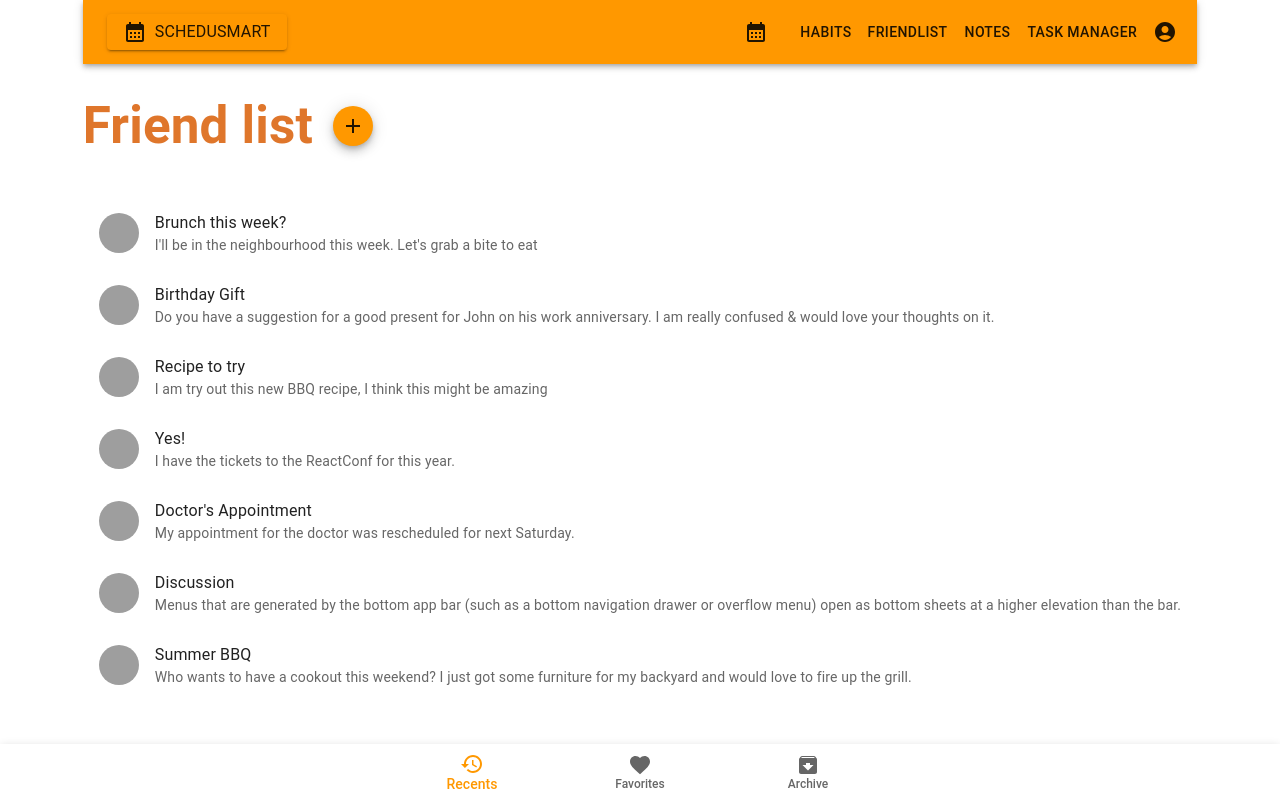
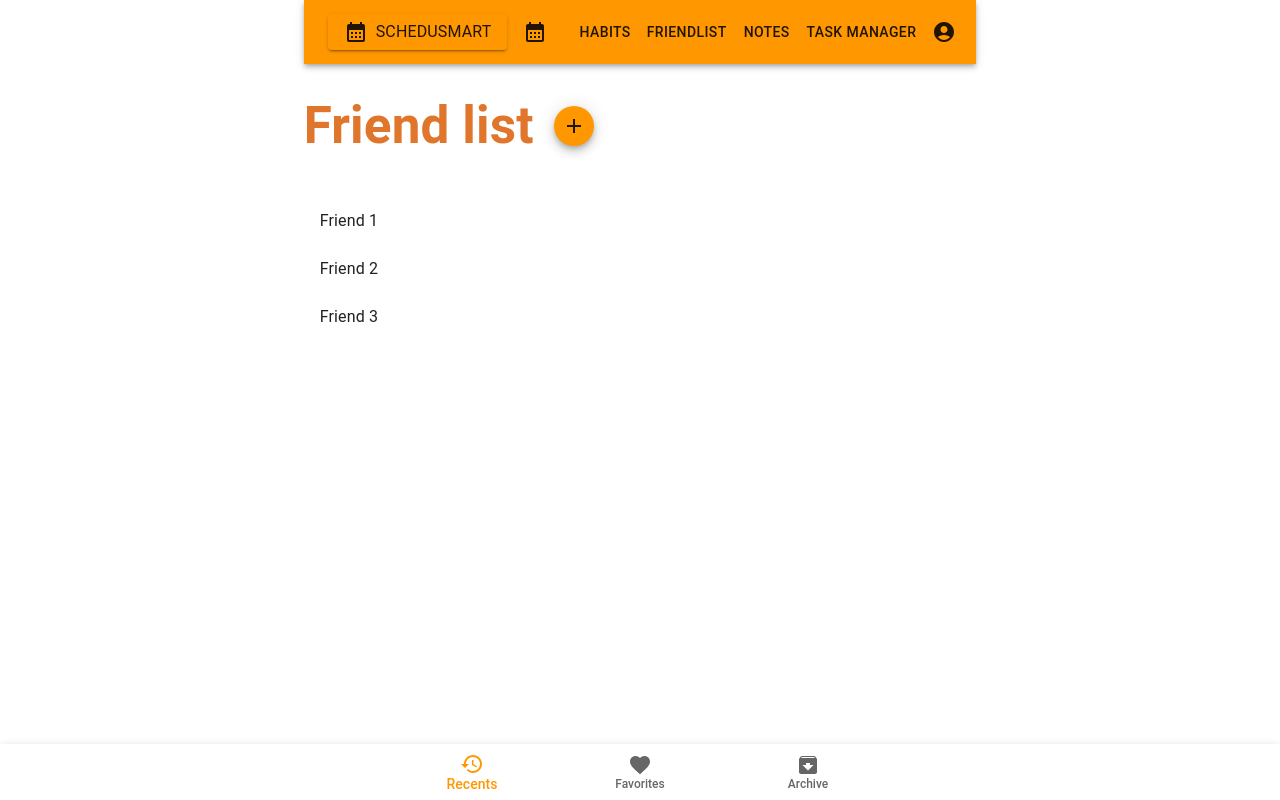
Before and after one commit to Reece-Ausmus/ScheduSmart, a React (Vite) app in the folder schedusmart-frontend/: page /friendlist in a window 1280 px wide. Built offline with nearby package versions, Linux system fonts and the light colour scheme; grey boxes are pictures that could not be loaded.

Commit message:
implementation of friend list

```diff
--- a/schedusmart-frontend/src/App.jsx
+++ b/schedusmart-frontend/src/App.jsx
@@ -17,7 +17,8 @@ import FileUpload from './pages/FileUpload'
 import SetupCourses from './pages/SetupCourses'
 import Habits from './pages/Habits'
 import ResetPassword from './pages/ResetPassword'
-import Friendlist from'./pages/Friendlist'
+import Friendlist from './pages/Friendlist'
+import Chatbox from "./components/New_chatbox";
 
 // to run program
 // Open new terminal
@@ -37,23 +38,24 @@ export default function App() {
     <div>
       <BrowserRouter>
         <Routes>
-          <Route index element={<Welcome/>} />
-          <Route path="/welcome" element={<Welcome/>} />
-          <Route path="/settings" element={<Settings/>} />
-          <Route path="/dashboard" element={<Dashboard/>} />
-          <Route path="/signout" element={<Signout/>} />
-          <Route path="/createaccount" element={<Createaccount/>} />
-          <Route path="/signin" element={<SignIn/>} />
-          <Route path="/resetpassword" element={<ResetPassword/>} />
-          <Route path="/calendar" element={<MainFrame/>}/>
-          <Route path="/taskmanager" element={<TaskManager/>}/>
-          <Route path="/draganddrop" element={<DragAndDrop/>}/>
-          <Route path="/notes" element={<Notes/>}/>
-          <Route path="/Habits" element={<Habits/>}/>
-          <Route path="/setupcourses" element={<SetupCourses/>}/>
-          <Route path="*" element={<NoPage/>} />
-          <Route path="/reminder" element={<Reminder/>} />
-          <Route path="/friendlist" element={<Friendlist/>}/>
+          <Route index element={<Welcome />} />
+          <Route path="/welcome" element={<Welcome />} />
+          <Route path="/settings" element={<Settings />} />
+          <Route path="/dashboard" element={<Dashboard />} />
+          <Route path="/signout" element={<Signout />} />
+          <Route path="/createaccount" element={<Createaccount />} />
+          <Route path="/signin" element={<SignIn />} />
+          <Route path="/resetpassword" element={<ResetPassword />} />
+          <Route path="/calendar" element={<MainFrame />} />
+          <Route path="/taskmanager" element={<TaskManager />} />
+          <Route path="/draganddrop" element={<DragAndDrop />} />
+          <Route path="/notes" element={<Notes />} />
+          <Route path="/Habits" element={<Habits />} />
+          <Route path="/setupcourses" element={<SetupCourses />} />
+          <Route path="*" element={<NoPage />} />
+          <Route path="/reminder" element={<Reminder />} />
+          <Route path="/friendlist" element={<Friendlist />} />
+          <Route path="/chat/:friendId" element={<Chatbox />} />
         </Routes>
       </BrowserRouter>
     </div>
--- /dev/null
+++ b/schedusmart-frontend/src/components/New_chatbox.jsx
@@ -0,0 +1,63 @@
+import React, { useState } from 'react';
+import { TextField, Button, List, ListItem, ListItemText, Paper } from '@mui/material';
+import { useParams } from 'react-router-dom';
+import { createTheme, ThemeProvider } from "@mui/material/styles";
+import { orange, grey } from "@mui/material/colors";
+const theme = createTheme({
+    palette: {
+        primary: orange,
+        secondary: {
+            main: "#ab5600",
+        },
+    },
+});
+
+const Chatbox = () => {
+    const { friendId } = useParams();
+    const [messages, setMessages] = useState([]);
+    const [inputValue, setInputValue] = useState('');
+
+    const handleSendMessage = () => {
+        if (inputValue.trim() !== '') {
+            setMessages([...messages, { text: inputValue, sender: 'You' }]);
+            setInputValue('');
+        }
+    };
+
+    return (
+        <ThemeProvider theme={theme}>
+        <Paper style={{ padding: '20px', maxWidth: '400px', margin: 'auto', marginTop: '50px' }}>
+            <List>
+                {messages.map((message, index) => (
+                    <ListItem key={index}>
+                        <ListItemText
+                            primary={message.sender}
+                            secondary={message.text}
+                            primaryTypographyProps={{ color: 'primary' }}
+                            secondaryTypographyProps={{ color: 'textPrimary' }}
+                        />
+                    </ListItem>
+                ))}
+            </List>
+            <TextField
+                label="Type a message"
+                variant="outlined"
+                fullWidth
+                value={inputValue}
+                onChange={(e) => setInputValue(e.target.value)}
+                onKeyPress={(e) => e.key === 'Enter' && handleSendMessage()}
+            />
+            <Button
+                variant="contained"
+                color="primary"
+                onClick={handleSendMessage}
+                style={{ marginTop: '10px', alignSelf: 'flex-end' }}
+            >
+                Send
+            </Button>
+        </Paper>
+        </ThemeProvider>
+    );
+};
+
+export default Chatbox;
--- a/schedusmart-frontend/src/pages/Friendlist.jsx
+++ b/schedusmart-frontend/src/pages/Friendlist.jsx
@@ -1,4 +1,4 @@
-import { useState, useEffect, useRef } from "react";
+import { useState, useEffect, useRef} from "react";
 import AddIcon from "@mui/icons-material/Add";
 import Autocomplete from '@mui/material/Autocomplete';
 import Box from '@mui/material/Box';
@@ -12,7 +12,9 @@ import Fab from "@mui/material/Fab";
 import ArchiveIcon from '@mui/icons-material/Archive';
 import Paper from '@mui/material/Paper';
 import List from '@mui/material/List';
+import ListItem from '@mui/material/ListItem';
 import ListItemButton from '@mui/material/ListItemButton';
+import ListItemIcon from '@mui/material/ListItemIcon';
 import ListItemAvatar from '@mui/material/ListItemAvatar';
 import ListItemText from '@mui/material/ListItemText';
 import Avatar from '@mui/material/Avatar';
@@ -26,6 +28,8 @@ import DialogContent from '@mui/material/DialogContent';
 import DialogContentText from '@mui/material/DialogContentText';
 import DialogTitle from '@mui/material/DialogTitle';
 import send_request from "./requester";
+import { Link as RouterLink} from 'react-router-dom';
+import PropTypes from 'prop-types';
 
 // user_id to get user info
 const userId = sessionStorage.getItem("user_id");
@@ -42,6 +46,38 @@ const theme = createTheme({
 function refreshMessages() {
     return messageExamples;
 }
+const messageExamples = [
+    {
+        primary: 'Brunch this week?',
+        secondary: "I'll be in the neighbourhood this week. Let's grab a bite to eat",
+        person: '/static/images/avatar/5.jpg',
+    },
+];
+
+const friends = [
+    { id: 1, name: 'Friend 1' },
+    { id: 2, name: 'Friend 2' },
+    { id: 3, name: 'Friend 3' },
+];
+
+
+const Link = RouterLink;
+function ListItemLink(props) {
+  const { icon, primary, to } = props;
+  return (
+    <li>
+      <ListItem button component={Link} to={to}>
+        {icon ? <ListItemIcon>{icon}</ListItemIcon> : null}
+        <ListItemText primary={primary} />
+      </ListItem>
+    </li>
+  );
+}
+ListItemLink.propTypes = {
+  icon: PropTypes.element,
+  primary: PropTypes.string.isRequired,
+  to: PropTypes.string.isRequired,
+};
 
 export default function Friendlist() {
     const [value, setValue] = useState(0);
@@ -49,14 +85,14 @@ export default function Friendlist() {
     const [messages, setMessages] = useState(() => refreshMessages());
     const [open, setOpen] = useState(false);
     const [Props, setProps] = useState({ options: [] });
-    const handleSearchUser = async (event,name) => {
+    const handleSearchUser = async (event, name) => {
         if (!name) {
             setProps({ options: [] });
             return;
         }
         const response = await send_request("/search_user", { "name": name });
         const name_list = response.data;
-        setProps({ options: name_list});
+        setProps({ options: name_list });
     };
 
     const handleClickOpen = () => {
@@ -146,6 +182,11 @@ export default function Friendlist() {
             <Box sx={{ pb: 7 }} ref={ref}>
                 <CssBaseline />
                 <List>
+                    {friends.map((friend) => (
+                        <ListItemLink key={friend.id} to={`/chat/${friend.id}`} primary={friend.name} />
+                    ))}
+                </List>
+                {/* <List>
                     {messages.map(({ primary, secondary, person }, index) => (
                         <ListItemButton key={index + person}>
                             <ListItemAvatar>
@@ -154,7 +195,7 @@ export default function Friendlist() {
                             <ListItemText primary={primary} secondary={secondary} />
                         </ListItemButton>
                     ))}
-                </List>
+                </List> */}
                 <Paper sx={{ position: 'fixed', bottom: 0, left: 0, right: 0 }} elevation={3}>
                     <BottomNavigation
                         showLabels
@@ -172,45 +213,3 @@ export default function Friendlist() {
         </ThemeProvider>
     );
 }
-
-const messageExamples = [
-    {
-        primary: 'Brunch this week?',
-        secondary: "I'll be in the neighbourhood this week. Let's grab a bite to eat",
-        person: '/static/images/avatar/5.jpg',
-    },
-    {
-        primary: 'Birthday Gift',
-        secondary: `Do you have a suggestion for a good present for John on his work
-      anniversary. I am really confused & would love your thoughts on it.`,
-        person: '/static/images/avatar/1.jpg',
-    },
-    {
-        primary: 'Recipe to try',
-        secondary: 'I am try out this new BBQ recipe, I think this might be amazing',
-        person: '/static/images/avatar/2.jpg',
-    },
-    {
-        primary: 'Yes!',
-        secondary: 'I have the tickets to the ReactConf for this year.',
-        person: '/static/images/avatar/3.jpg',
-    },
-    {
-        primary: "Doctor's Appointment",
-        secondary: 'My appointment for the doctor was rescheduled for next Saturday.',
-        person: '/static/images/avatar/4.jpg',
-    },
-    {
-        primary: 'Discussion',
-        secondary: `Menus that are generated by the bottom app bar (such as a bottom
-      navigation drawer or overflow menu) open as bottom sheets at a higher elevation
-      than the bar.`,
-        person: '/static/images/avatar/5.jpg',
-    },
-    {
-        primary: 'Summer BBQ',
-        secondary: `Who wants to have a cookout this weekend? I just got some furniture
-      for my backyard and would love to fire up the grill.`,
-        person: '/static/images/avatar/1.jpg',
-    },
-];
```
